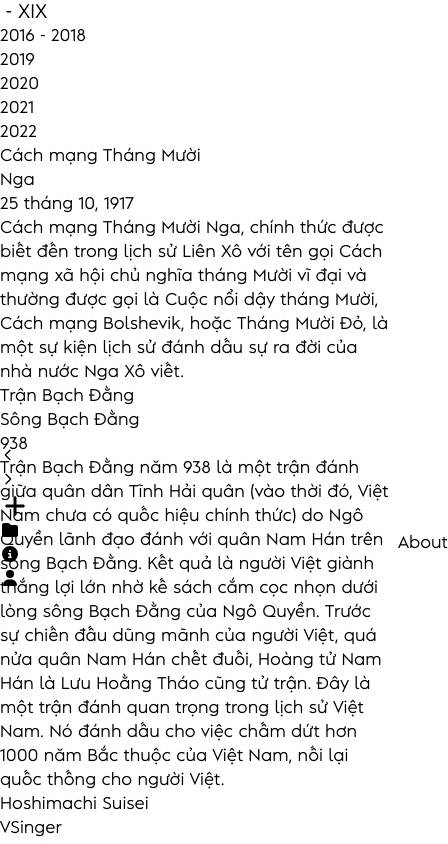
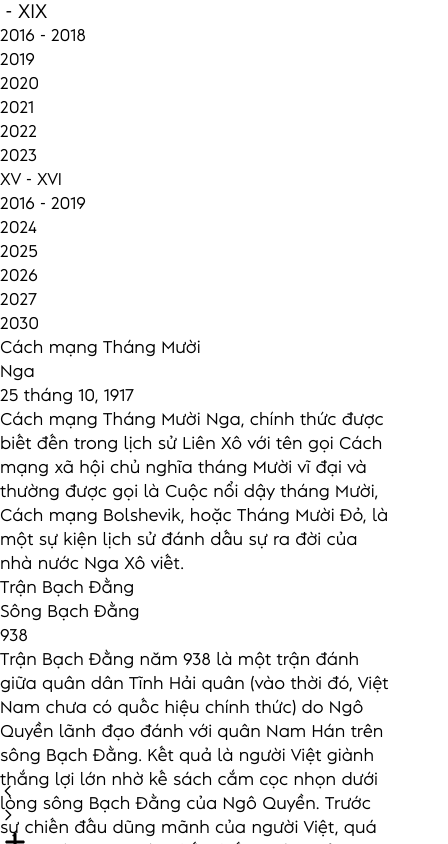
Before and after one commit to marshmary/hocsu, a React (Vite) app: page / in a window 390 px wide. Shown: the top 844 px of the page, 448 px wide, since content can reach past the window. Built offline with nearby package versions, Linux system fonts and the light colour scheme; no server answers; grey boxes are pictures that could not be loaded.

Commit message:
feat: timeline bar animation on mobile (#10)

```diff
--- a/src/App.css
+++ b/src/App.css
@@ -0,0 +1,3 @@
+.overflow-scroll {
+    overflow: scroll;
+}
--- a/src/components/Home/Home.Layout.tsx
+++ b/src/components/Home/Home.Layout.tsx
@@ -1,13 +1,41 @@
-import React from "react";
+import React, { useRef, useState } from "react";
+import { useOutsideClick } from "~/utils/use-outside-click";
+import { useHorizontalSwipe } from "~/utils/use-swipe";
+
+import Timeline from "../Timeline/Timeline";
 import HomeLeftContent from "./Home.LeftContent";
 import HomeRightContent from "./Home.RightContent";
 
 const HomeLayout = () => {
+    // To determine the timeline is showing or not
+    const [isTimelineShowing, setTimelineShowing] = useState<boolean>(false);
+
+    const timelineRef = useRef(null);
+
+    // Handle swipe
+    const swipeProps = useHorizontalSwipe({
+        minSwipeDistance: 150,
+        handleRightSwipe: () => setTimelineShowing(true),
+        handleLeftSwipe: () => setTimelineShowing(false),
+    });
+
+    // Handle outside click
+    useOutsideClick(timelineRef, () => setTimelineShowing(false));
+
     return (
-        <div className="h-screen w-screen grid grid-rows-2 grid-cols-1 lg:grid-rows-1 lg:grid-cols-2">
-            <HomeLeftContent className="order-2 lg:order-1" />
-            <HomeRightContent className="order-1 lg:order-2" />
-        </div>
+        <>
+            <div
+                className="h-screen w-screen grid grid-rows-2 grid-cols-1 lg:grid-rows-1 lg:grid-cols-2"
+                {...swipeProps}
+            >
+                <Timeline
+                    isTimelineShowing={isTimelineShowing}
+                    timelineRef={timelineRef}
+                />
+                <HomeLeftContent className="order-2 lg:order-1" />
+                <HomeRightContent className="order-1 lg:order-2" />
+            </div>
+        </>
     );
 };
 
--- a/src/components/Home/Home.LeftContent.css
+++ b/src/components/Home/Home.LeftContent.css
@@ -1,16 +1,5 @@
 .left {
     height: 50vh;
-}
-
-/* Hide scrollbar for Chrome, Safari and Opera */
-.left-content::-webkit-scrollbar {
-    display: none !important;
-}
-
-/* Hide scrollbar for IE, Edge and Firefox */
-.left-content::-webkit-scrollbar {
-    -ms-overflow-style: none !important; /* IE and Edge */
-    scrollbar-width: none !important; /* Firefox */
 }
 
 @media screen and (min-width: 1024px) {
--- a/src/components/Home/Home.LeftContent.tsx
+++ b/src/components/Home/Home.LeftContent.tsx
@@ -3,7 +3,6 @@ import EventItem from "../EventItem/EventItem";
 
 import "./Home.LeftContent.css";
 import HomeVerticalLine from "./Home.VerticalLine";
-import Timeline from "../Timeline/Timeline";
 
 const data: HistoryEvent[] = [
     {
@@ -12,6 +11,7 @@ const data: HistoryEvent[] = [
         place: "Nga",
         time: "25 tháng 10, 1917",
         content: `Cách mạng Tháng Mười Nga, chính thức được biết đến trong lịch sử Liên Xô với tên gọi Cách mạng xã hội chủ nghĩa tháng Mười vĩ đại và thường được gọi là Cuộc nổi dậy tháng Mười, Cách mạng Bolshevik, hoặc Tháng Mười Đỏ, là một sự kiện lịch sử đánh dấu sự ra đời của nhà nước Nga Xô viết.`,
+        timeline: "2022",
     },
     {
         id: "1",
@@ -24,6 +24,7 @@ const data: HistoryEvent[] = [
          Trước sự chiến đấu dũng mãnh của người Việt, quá nửa quân Nam Hán chết đuối, Hoàng tử Nam Hán là Lưu Hoằng Tháo cũng tử trận.
          Đây là một trận đánh quan trọng trong lịch sử Việt Nam.
          Nó đánh dấu cho việc chấm dứt hơn 1000 năm Bắc thuộc của Việt Nam, nối lại quốc thống cho người Việt.`,
+        timeline: "2022",
     },
 
     {
@@ -32,6 +33,7 @@ const data: HistoryEvent[] = [
         place: "VSinger",
         time: "March 22, 2018 - Now",
         content: `彗星の如くあらわれたスターの原石！アイドルVtuberの星街すいせいです！すいちゃん ... 今日もかわいいーーー！`,
+        timeline: "2022",
     },
     {
         id: "4",
@@ -39,6 +41,7 @@ const data: HistoryEvent[] = [
         place: "VSinger",
         time: "March 22, 2018 - Now",
         content: `彗星の如くあらわれたスターの原石！アイドルVtuberの星街すいせいです！すいちゃん ... 今日もかわいいーーー！`,
+        timeline: "2022",
     },
 ];
 
@@ -56,7 +59,6 @@ const LeftContent: FunctionComponent<LeftContentProps> = ({
             className={`${className} px-8 relative lg:px-32 xl:px-40 py-6 lg:py-32 left`}
             style={style}
         >
-            <Timeline />
             <HomeVerticalLine />
             <div className="w-full h-full flex flex-col items-center overflow-y-scroll left-content">
                 {data.map((item) => (
--- /dev/null
+++ b/src/components/Timeline/Timeline.style.css
@@ -0,0 +1,15 @@
+.home-timeline {
+    left: -10rem;
+
+    transition: 1s;
+}
+
+.home-timeline.show {
+    left: 0;
+}
+
+@media screen and (min-width: 1024px) {
+    .home-timeline {
+        left: 0;
+    }
+}
--- a/src/components/Timeline/Timeline.tsx
+++ b/src/components/Timeline/Timeline.tsx
@@ -1,14 +1,44 @@
 import { useState } from "react";
 import TimelineItem from "./Timeline.Item";
 
-const Timeline = () => {
-    const data = ["XVI - XIX", "2016 - 2018", 2019, 2020, 2021, 2022];
+import "./Timeline.style.css";
+
+interface TimelineProps {
+    isTimelineShowing: boolean;
+    timelineRef: React.MutableRefObject<null>;
+}
+
+const Timeline: React.FC<TimelineProps> = ({
+    isTimelineShowing,
+    timelineRef,
+}) => {
+    const data = [
+        "XVI - XIX",
+        "2016 - 2018",
+        2019,
+        2020,
+        2021,
+        2022,
+        2023,
+        "XV - XVI",
+        "2016 - 2019",
+        2024,
+        2025,
+        2026,
+        2027,
+        2030,
+    ];
 
     const [active, setActive] = useState<string | number>(2020);
 
     return (
-        <div className="hidden lg:block h-screen absolute left-0 top-0 pl-4 screen">
-            <ol className="relative border-l border-gray-300 h-full py-10">
+        <div
+            className={`lg:block h-screen fixed top-0 px-5 screen overflow-scroll bg-white z-10 shadow-2xl lg:shadow-none home-timeline ${
+                isTimelineShowing ? "show" : ""
+            }`}
+            ref={timelineRef}
+        >
+            <ol className="relative border-l border-gray-300 py-10">
                 {data.map((item) => (
                     <TimelineItem
                         time={item}
--- a/src/index.css
+++ b/src/index.css
@@ -21,3 +21,12 @@ body {
     margin: 0;
     padding: 0;
 }
+
+*::-webkit-scrollbar {
+    display: none !important;
+}
+
+*::-webkit-scrollbar {
+    -ms-overflow-style: none !important; /* IE and Edge */
+    scrollbar-width: none !important; /* Firefox */
+}
--- a/src/pages/Home.tsx
+++ b/src/pages/Home.tsx
@@ -1,7 +1,6 @@
 import { motion } from "framer-motion";
 import { useState } from "react";
 import HomeLayout from "~/components/Home/Home.Layout";
-import PageLoading from "~/components/PageLoading";
 
 const Home = () => {
     const [data, setData] = useState(null);
--- /dev/null
+++ b/src/utils/use-outside-click.ts
@@ -0,0 +1,21 @@
+import { useEffect } from "react";
+
+export function useOutsideClick(ref: any, outsideCallback: () => void) {
+    useEffect(() => {
+        /**
+         * Set listData to null
+         */
+        function handleClickOutside(event: any) {
+            if (ref.current && !ref.current.contains(event.target)) {
+                outsideCallback();
+            }
+        }
+
+        // Bind the event listener
+        document.addEventListener("mousedown", handleClickOutside);
+        return () => {
+            // Unbind the event listener on clean up
+            document.removeEventListener("mousedown", handleClickOutside);
+        };
+    }, [ref]);
+}
--- /dev/null
+++ b/src/utils/use-swipe.ts
@@ -0,0 +1,53 @@
+import React, { useState } from "react";
+const LEFT_NAV_MIN_SWIPE_DISTANCE = 150;
+
+export const useHorizontalSwipe = ({
+    minSwipeDistance = LEFT_NAV_MIN_SWIPE_DISTANCE,
+    handleLeftSwipe = () => {},
+    handleRightSwipe = () => {},
+} = {}) => {
+    // minSwipeDistance = the required distance between touchStart and touchEnd to be detected as a swipe
+
+    const [touchStart, setTouchStart] = useState<number | null>(null);
+    const [touchEnd, setTouchEnd] = useState<number | null>(null);
+
+    const onTouchStart: React.TouchEventHandler<HTMLDivElement> = (
+        e: React.TouchEvent<HTMLDivElement>
+    ) => {
+        setTouchEnd(null); // otherwise the swipe is fired even with usual touch events
+        setTouchStart(e.targetTouches[0].clientX);
+    };
+
+    const onTouchMove: React.TouchEventHandler<HTMLDivElement> = (
+        e: React.TouchEvent<HTMLDivElement>
+    ) => setTouchEnd(e.targetTouches[0].clientX);
+
+    const onTouchEnd: React.TouchEventHandler<HTMLDivElement> = (
+        _: React.TouchEvent<HTMLDivElement>
+    ) => {
+        if (!touchStart || !touchEnd) return;
+
+        const distance = touchStart - touchEnd;
+        const isLeftSwipe = distance > minSwipeDistance;
+        const isRightSwipe = distance < -minSwipeDistance;
+
+        if (isLeftSwipe || isRightSwipe) {
+            // console.log("swipe", isLeftSwipe ? "left" : "right");
+        }
+
+        // add your conditional logic here
+        if (isLeftSwipe) {
+            handleLeftSwipe();
+        }
+
+        if (isRightSwipe) {
+            handleRightSwipe();
+        }
+    };
+
+    return {
+        onTouchStart,
+        onTouchMove,
+        onTouchEnd,
+    };
+};
```
